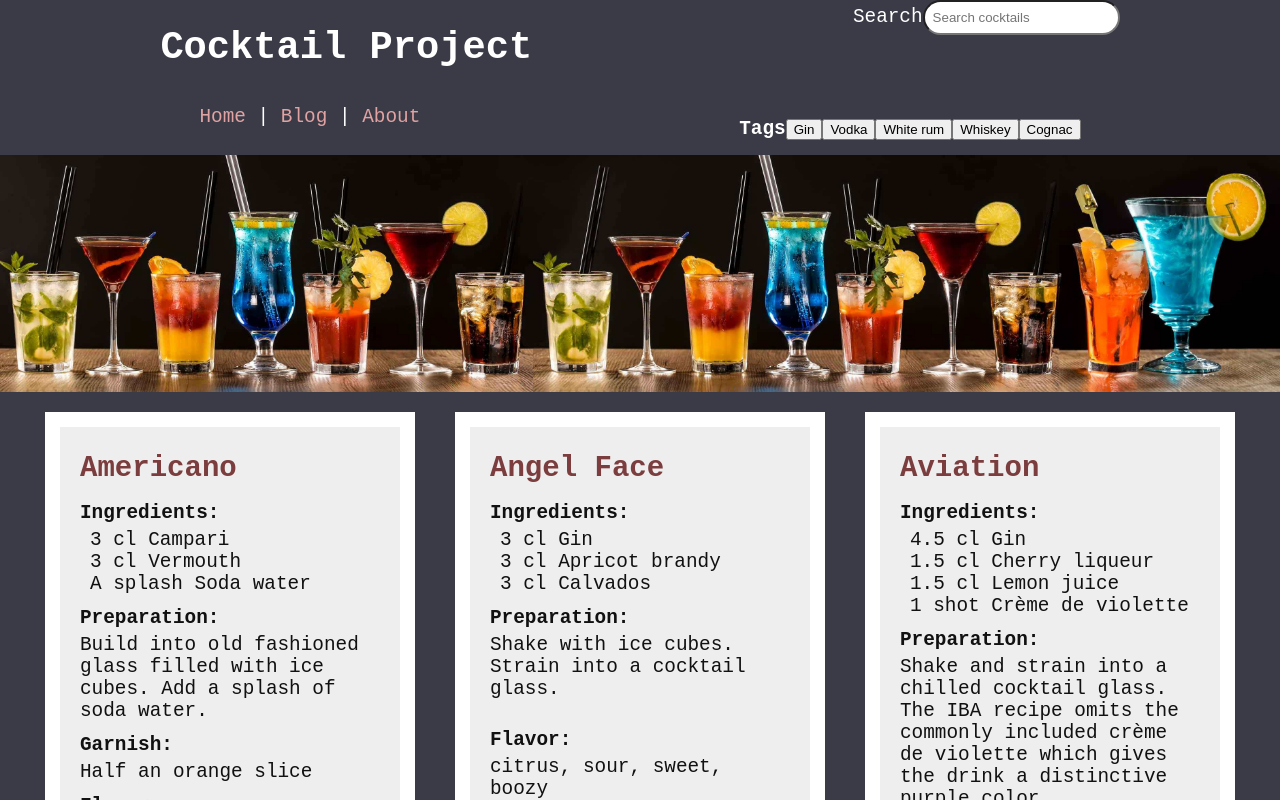
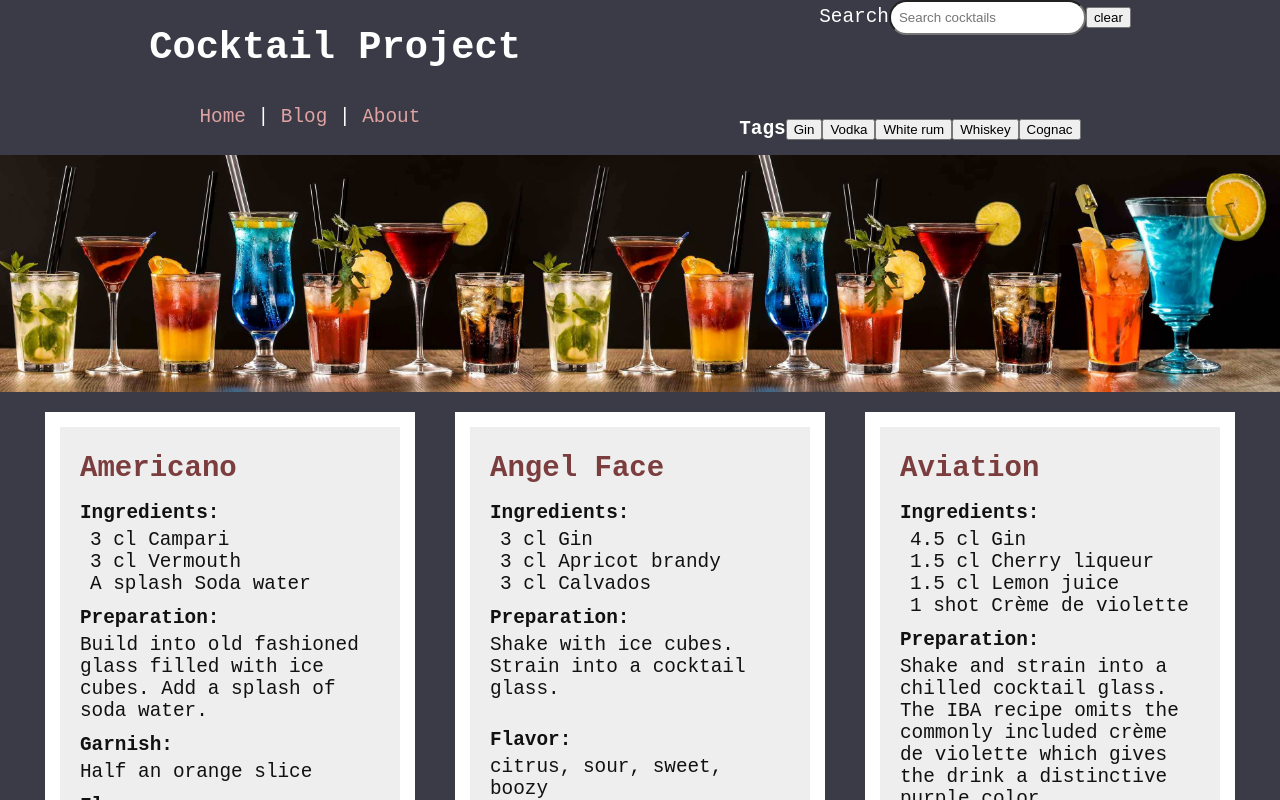
Before and after one commit to isabelchua/cocktail-project, a React (Vite) app: page / in a window 1280 px wide. Shown: the top 800 px of the page. Built offline with nearby package versions, Linux system fonts and the light colour scheme.

Commit message:
added clear button

```diff
--- a/src/components/Header.jsx
+++ b/src/components/Header.jsx
@@ -62,6 +62,10 @@ function Header({ onSearch }) {
 		onSearch(value);
 	};
 
+	const handleClear = () => {
+		setSearchTerm("");
+	};
+
 	return (
 		<>
 			<div className="header">
@@ -80,6 +84,7 @@ function Header({ onSearch }) {
 						value={searchTerm}
 						onChange={handleInputChange}
 					/>
+					<button onClick={handleClear}>clear</button>
 					<div>
 						{searchTerm && (
 							<small>Search results for: {searchTerm}</small>
```
